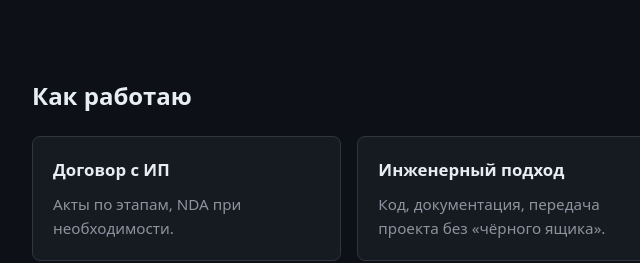
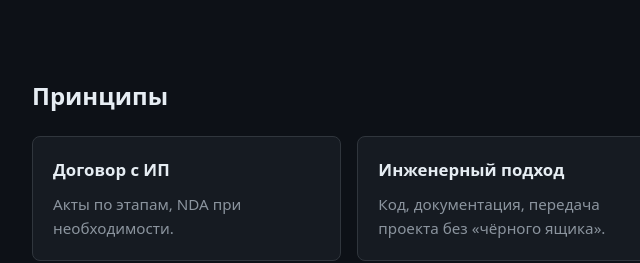
Before and after one commit to m11nic89co/m11nik, a plain HTML site: page index.html in a window 1280 px wide. Shown: the part 1266-1529 px from the top of the page, 128-768 px from the left. Drawn offline with Linux system fonts and the light colour scheme.

Commit message:
Update: index.html
Принципы

```diff
--- a/index.html
+++ b/index.html
@@ -101,7 +101,7 @@
 
     <section id="why">
       <div class="container">
-        <h2>Как работаю</h2>
+        <h2>Принципы</h2>
         <div class="grid">
           <article class="card">
             <h3>Договор с ИП</h3>
```
